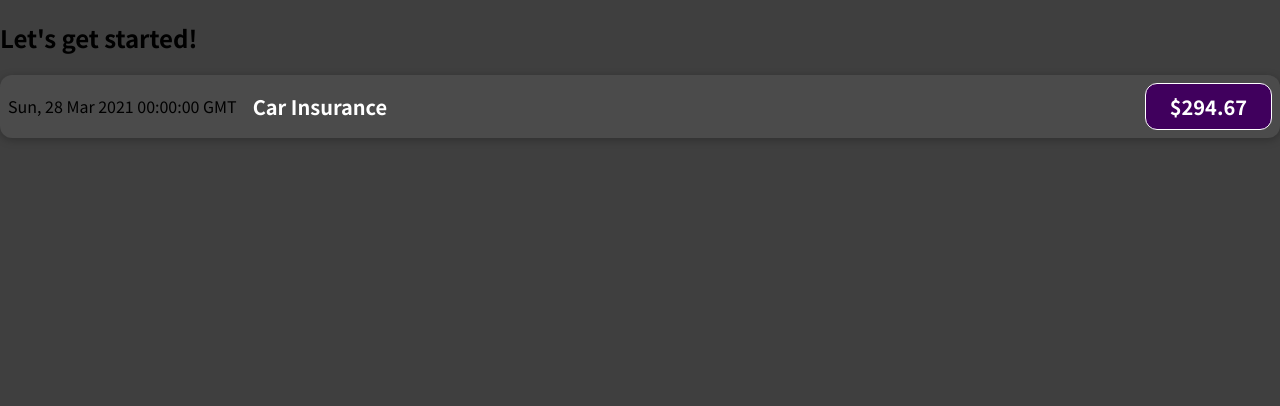
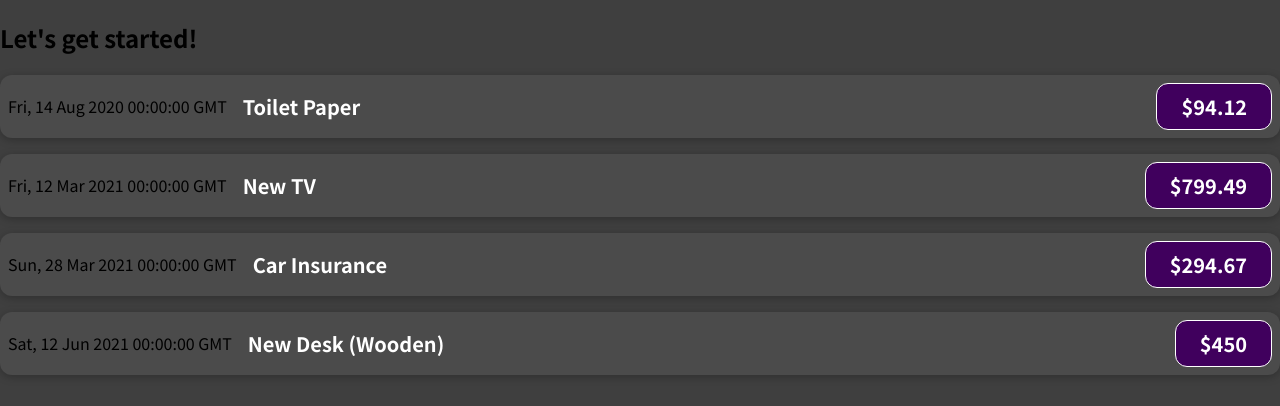
Before and after one commit to cjoleary/react-expense-tracker, a JavaScript app: page / in a window 1280 px wide. Shown: the top 406 px of the page. Built offline with nearby package versions, Linux system fonts and the light colour scheme.

Commit message:
section 3 mod 37

```diff
--- a/src/App.js
+++ b/src/App.js
@@ -1,10 +1,47 @@
 import ExpenseItem from "./components/ExpenseItem";
 
 function App() {
+  const expenses = [
+    {
+      id: 'e1',
+      title: 'Toilet Paper',
+      amount: 94.12,
+      date: new Date(2020, 7, 14),
+    },
+    { id: 'e2', title: 'New TV', amount: 799.49, date: new Date(2021, 2, 12) },
+    {
+      id: 'e3',
+      title: 'Car Insurance',
+      amount: 294.67,
+      date: new Date(2021, 2, 28),
+    },
+    {
+      id: 'e4',
+      title: 'New Desk (Wooden)',
+      amount: 450,
+      date: new Date(2021, 5, 12),
+    },
+  ];
+
   return (
     <div>
       <h2>Let's get started!</h2>
-      <ExpenseItem/>
+      <ExpenseItem
+        title={expenses[0].title}
+        amount={expenses[0].amount}
+        date={expenses[0].date}/>
+      <ExpenseItem
+        title={expenses[1].title}
+        amount={expenses[1].amount}
+        date={expenses[1].date}/>
+      <ExpenseItem
+        title={expenses[2].title}
+        amount={expenses[2].amount}
+        date={expenses[2].date}/>
+      <ExpenseItem
+        title={expenses[3].title}
+        amount={expenses[3].amount}
+        date={expenses[3].date}/>
     </div>
   );
 }
--- a/src/components/ExpenseItem.js
+++ b/src/components/ExpenseItem.js
@@ -1,16 +1,12 @@
 import './ExpenseItem.css';
 
-function ExpenseItem() {
-    const expenseDate = new Date(2021, 2, 28);
-    const expenseTitle = 'Car Insurance';
-    const expenseAmount = 294.67;
-
+function ExpenseItem(props) {
     return (
         <div className='expense-item'>
-            <div>{expenseDate.toUTCString()}</div>
+            <div>{props.date.toUTCString()}</div>
             <div className='expense-item__description'>
-                <h2>{expenseTitle}</h2>
-                <div className='expense-item__price'>${expenseAmount}</div>
+                <h2>{props.title}</h2>
+                <div className='expense-item__price'>${props.amount}</div>
             </div>
         </div>
     )
```
Also changed, not shown: 1 other file (tests, documents, lock files or other folders).
